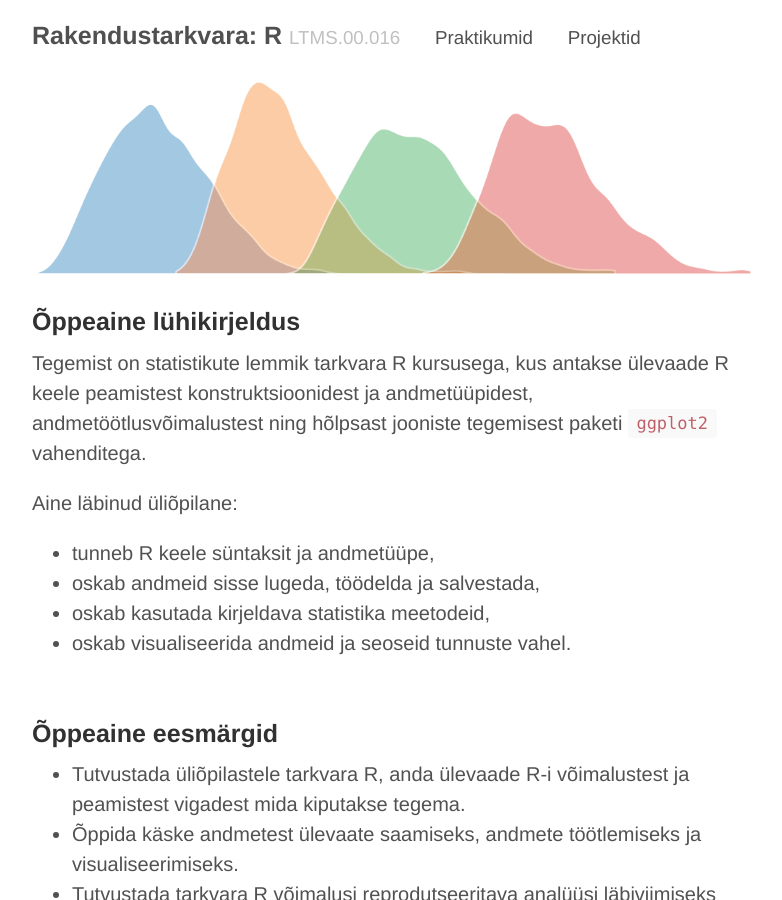
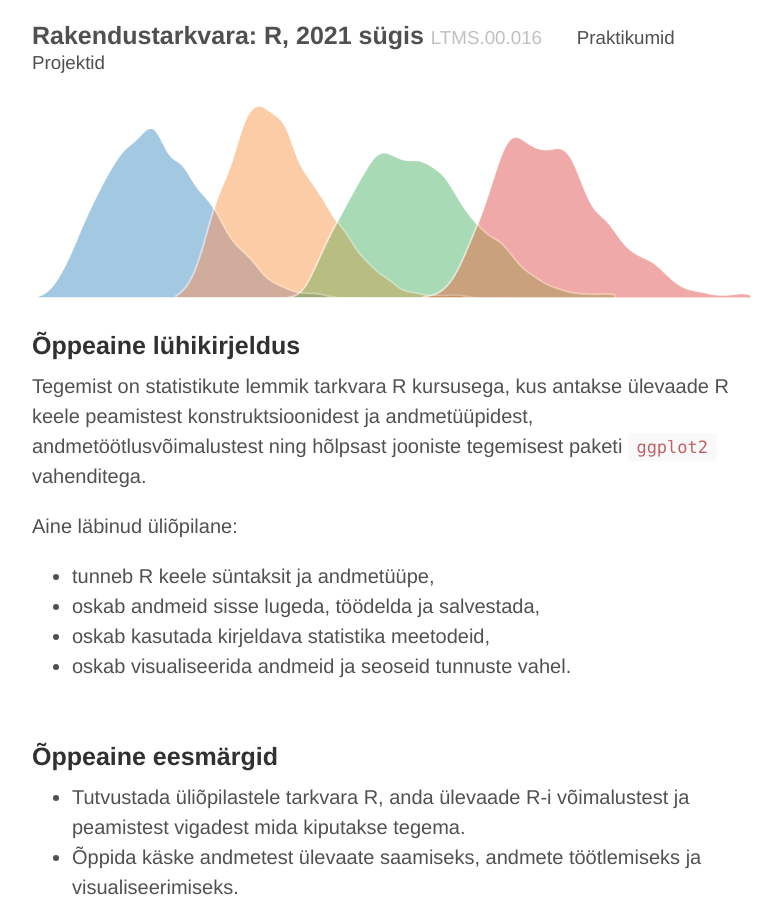
Before and after one commit to Rkursus/2021, a Jekyll site: the page built from index.md, in a window 1280 px wide and 900 px high. Shown: the whole window, without its empty margins (248-1030 px from the left). Built offline with Jekyll 4.4.1, drawn with Linux system fonts in a browser that asks for light colours; our own code applies the rules of GitHub Pages for plain Markdown files.

Commit message:
Update _config.yml

```diff
--- a/_config.yml
+++ b/_config.yml
@@ -5,7 +5,7 @@
 theme:            jekyll-theme-minimal
 
 # Setup
-title:            "Rakendustarkvara: R"
+title:            "Rakendustarkvara: R, 2021 sügis"
 tagline:          LTMS.00.016
 url:              http://rkursus.github.io/
 paginate:         1
```
